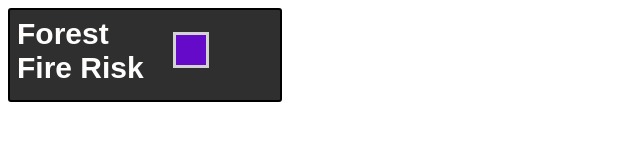
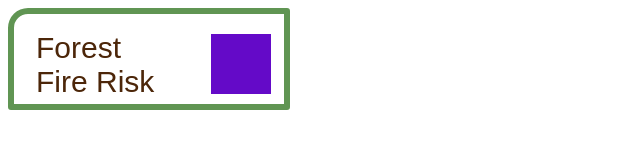
Before and after one commit to mmilano6/Forest_Fire_Widget, a plain HTML site: page index.html in a window 1280 px wide. Shown: the whole page, without its empty margins (0-640 px from the left). Drawn offline with nearby package versions, Linux system fonts and the light colour scheme; no server answers.

Commit message:
Add files via upload
html and css are working. UI needs some work.

```diff
--- a/index.html
+++ b/index.html
@@ -15,19 +15,21 @@ and open the template in the editor.
         #container {
           width: 270px;
           height: 90px;
-          border: 2px solid #000;
-          background-color:  #2f2f2f;
+          border: 6px solid #609553;
+          /*background-image: linear-gradient(to right, #FBFFE1, #FFFFFF);*/
+          background-color: #FFFFFF;
           overflow: hidden;
-          border-radius: 3px;
-          color: #fefdfb;
+          border-radius: 20px 3px 3px 3px;
+          color: #96B0A6;
         }
 
         #lastPrice{
             font-size: 30px;
             font-family: sans-serif;
-            font-weight: bold;
-            padding-left: 5px;
-            padding-top: 5px;
+            color: #4C2609;
+            font-weight: 400;
+            padding-left: 20px;
+            padding-top: 15px;
         }
 
         #timeDate{
@@ -35,35 +37,17 @@ and open the template in the editor.
           font-size: 9px;
         }
 
+        #fireWarning{
+          padding-left: 35px;
+          padding-top: 13px;
+          }
 
         </style>
-
-        <script type="text/javascript" src="jquery.js"></script>
-
-        <script>
-
-              //url: "www.michaelmilanodesign.com/fire_risk.txt",
-              const Http = new XMLHttpRequest();
-              const url='www.michaelmilanodesign.com/fire_risk.txt';
-              Http.open("GET", url);
-              Http.send();
-
-              Http.onreadystatechange = (e) => {
-              console.log(Http.responseText)
-}
-
-</script>
-
-
 
         <script src="firerisk.js"></script>
 
     </head>
     <body>
-
-
-
-
 
         <div id=container>
           <table width="100%">
@@ -72,8 +56,9 @@ and open the template in the editor.
               <td align="right"> </td>
             </tr>
           <tr>
-              <td padding:"30px"; > <!--p id="myCanvas" style= "color: c80a64;"> test </p-->
-                <canvas id="myCanvas" width="30" height="30" style="border:3px solid #d3d3d3;">
+
+              <td id="fireWarning"> <!--p id="myCanvas" style= "color: c80a64;"> test </p-->
+                <canvas id="myCanvas" width="60" height="60" style="border:#123C2B solid:#d3d3d3;">
                     Your browser does not support the HTML5 canvas tag.</canvas></td>
           </tr>
 
```
